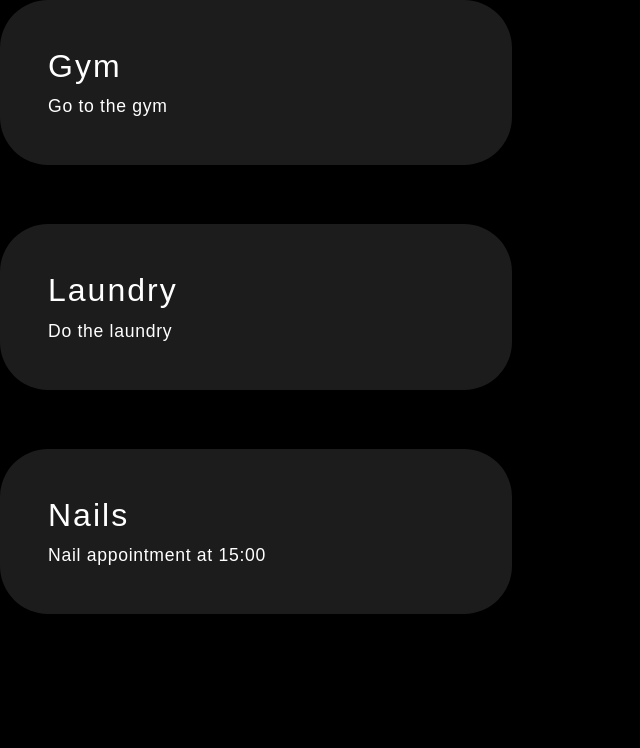
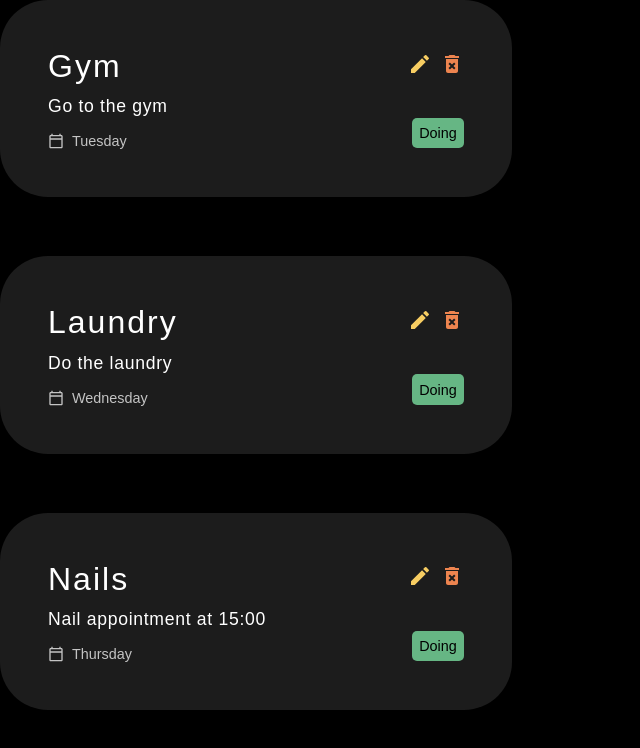
Before and after one commit to elinfelicia/todo-app, a React (Create React App) app: page / in a window 1280 px wide. Shown: the top 748 px of the page, without its empty margins (0-640 px from the left). Built offline with nearby package versions, Linux system fonts and the light colour scheme.

Commit message:
Card and Checkbox

```diff
--- a/package.json
+++ b/package.json
@@ -8,6 +8,7 @@
     "@testing-library/user-event": "^13.5.0",
     "react": "^18.2.0",
     "react-dom": "^18.2.0",
+    "react-icons": "^4.9.0",
     "react-scripts": "5.0.1",
     "web-vitals": "^2.1.4"
   },
--- /dev/null
+++ b/src/components/Button.js
@@ -0,0 +1,10 @@
+import PropTypes from "prop-types";
+import { BsPlus } from "react-icons/bs";
+
+const Button = () =>{
+    return (
+        <button>Button</button>
+    )
+};
+
+export default Button;
--- a/src/components/Card.js
+++ b/src/components/Card.js
@@ -0,0 +1,26 @@
+import PropTypes from "prop-types";
+
+const Card = ({ children, reverse }) => {
+  return (
+    <div
+        className="todo-card"
+        style={{
+            backgroundColor: reverse ? "#fff" : "#1c1c1c",
+            color: reverse ? "#000" : "#fff",
+        }}
+    >
+        {children}
+    </div>
+  );
+};
+
+Card.defaultProps = {
+    reverse: false,
+};
+
+Card.propTypes = {
+    children: PropTypes.node.isRequired,
+    reverse: PropTypes.bool,
+};
+
+export default Card;
--- /dev/null
+++ b/src/components/Checkbox.js
@@ -0,0 +1,10 @@
+const Checkbox = ({ label, value, onChange }) => {
+    return (
+        <label className="checkbox-label">
+            <input type="checkbox" checked={value} onChange={onChange} />
+            <p className="label"> {label} </p>
+        </label>
+    );
+};
+
+export default Checkbox;
--- a/src/components/Home.js
+++ b/src/components/Home.js
@@ -1,5 +1,6 @@
 import { useState } from "react";
 import List from "./List";
+import Button from "./Button";
 import todoData from "../data/Todo";
 
 const Home =() => {
--- a/src/components/Item.js
+++ b/src/components/Item.js
@@ -1,13 +1,42 @@
 import { useState } from "react";
+import {
+    MdDeleteForever,
+    MdEdit,
+    MdOutlineCalendarToday,
+} from "react-icons/md";
+import Card from "./Card";
+import Checkbox from "./Checkbox";
+
 const Item = ({todo}) => {
     //const [title, setTitle] = useState("Title");
     //const [task, setTask] = useState("Task");
+    const [ done, setDone ] = useState(todo.done);
+    const handleChange = (e) => {
+        setDone(e.target.checked);
+    }
 
     return (
-        <div style={{ backgroundColor: "#1c1c1c" }} className="todo-card">
-            <div className="title">{todo.title}</div>
-            <div className="task">{todo.task}</div>
-        </div>
+        <Card>
+            <div className="card-container">
+                <div className="flex-container">
+                    <div className="title">{todo.title}</div>
+                    <div className="btns">
+                        <MdEdit style={{ color: "#f7cd62", marginRight: ".5rem" }} />
+                        <MdDeleteForever style={{ color: "#ed844f" }}  />
+                    </div>
+                </div>
+                <div className="task">{todo.task}</div>
+                <div className="flex-container">
+                    <div className="day">
+                        <MdOutlineCalendarToday className="calendar" />
+                        <p> {todo.day} </p>
+                    </div>
+                    <Checkbox
+                    label={done === true ? "Done!" : "Doing"} value={done} onChange={handleChange}
+                    />
+                </div>
+            </div>
+        </Card>
     )
 };
 
```
Also changed, not shown: src/components/Form.js (added), 1 other file (tests, documents, lock files or other folders).
